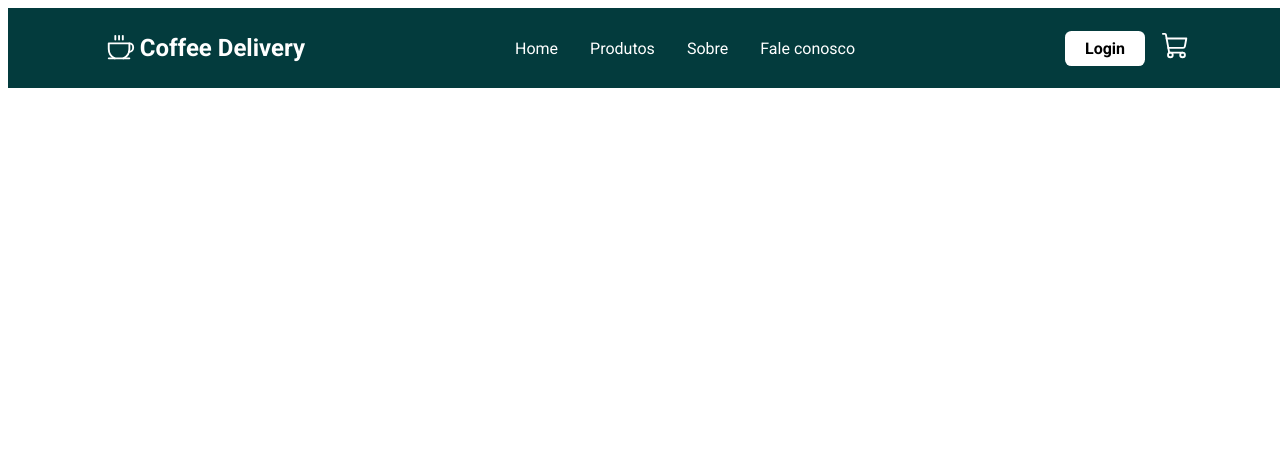
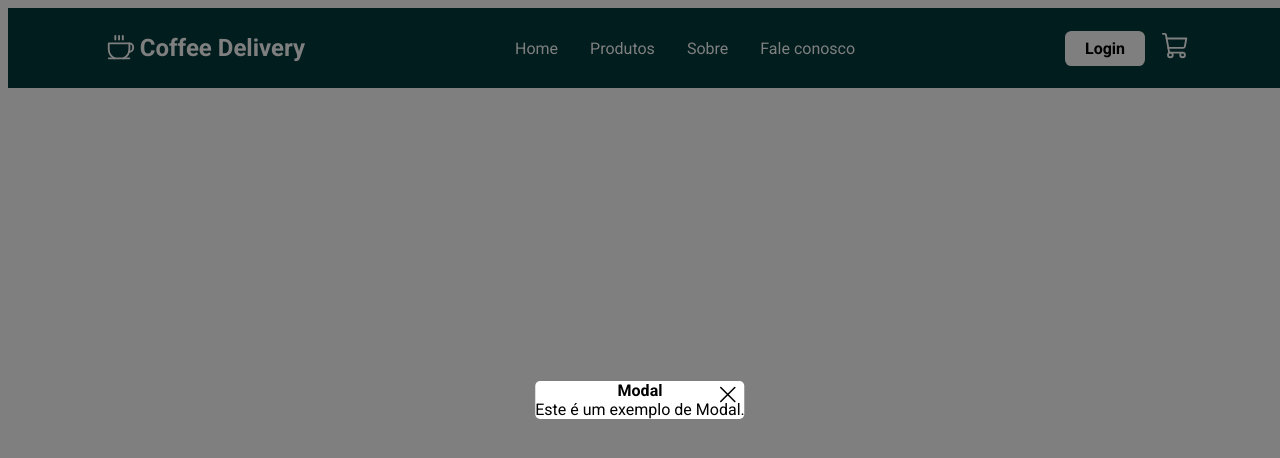
Before and after one commit to Kelvis-fernando/e-commerce, a React (Create React App) app: page / in a window 1280 px wide. Both pictures are taken after a click on the button "Login". Shown: the top 458 px of the page. Built offline with nearby package versions, Linux system fonts and the light colour scheme.

Commit message:
fix(Modal): adjusted the component modal

```diff
--- a/src/components/layout/Modal.tsx
+++ b/src/components/layout/Modal.tsx
@@ -1,20 +1,18 @@
-import { XCircle } from "phosphor-react";
-import { useModal } from "../../hooks/layout/useModal";
-import { ModalContainer, HeaderModal } from "../../styles/layout/modal";
+import React from "react";
+import { ModalContent, ModalWrapper } from "../../styles/layout/modal";
 import { ModalProps } from "../../types/modal";
+import { X } from "phosphor-react";
 
-const Modal = ({ title, message, close, open }: ModalProps) => {
-  const { onClose } = useModal();
+const Modal: React.FC<ModalProps> = ({ isOpen, onClose, children }) => {
+  if (!isOpen) return null;
 
   return (
-    <ModalContainer>
-      <HeaderModal>
-        <XCircle size={32} onClick={() => onClose()} />
-      </HeaderModal>
-
-      <h1>{title}</h1>
-      <p>{message}</p>
-    </ModalContainer>
+    <ModalWrapper isOpen={isOpen}>
+      <ModalContent>
+        <X onClick={onClose} color="#000" size={25} />
+        {children}
+      </ModalContent>
+    </ModalWrapper>
   );
 };
 
--- a/src/components/layout/Navbar.tsx
+++ b/src/components/layout/Navbar.tsx
@@ -2,9 +2,10 @@ import { Header, Logo, Links, Login } from "../../styles/layout/navbar";
 import { ShoppingCart, Coffee } from "phosphor-react";
 import { useModal } from "../../hooks/layout/useModal";
 import { Link } from "react-router-dom";
+import Modal from "./Modal";
 
 const Navbar = () => {
-  const { onOpen } = useModal();
+const {setIsModalOpen, isModalOpen, handleModalClose} =  useModal()
 
   return (
     <Header>
@@ -21,9 +22,13 @@ const Navbar = () => {
         <Link to="/contact">Fale conosco</Link>
       </Links>
       <Login>
-        <button onClick={() => onOpen}>Login</button>
+        <button onClick={() => setIsModalOpen(true)}>Login</button>
         <ShoppingCart size={30} />
       </Login>
+      <Modal isOpen={isModalOpen} onClose={handleModalClose}>
+        <h2>Modal</h2>
+        <p>Este é um exemplo de Modal.</p>
+      </Modal>
     </Header>
   );
 };
--- a/src/hooks/layout/useModal.tsx
+++ b/src/hooks/layout/useModal.tsx
@@ -1,20 +1,15 @@
 import { useState } from "react";
 
 export const useModal = () => {
-  const [isOpen, setIsOpen] = useState<boolean>(false);
+  const [isModalOpen, setIsModalOpen] = useState(false);
 
-  const onClose = () => {
-    setIsOpen(!isOpen);
-  };
-
-  const onOpen = () => {
-    setIsOpen(true);
+  const handleModalClose = () => {
+    setIsModalOpen(false);
   };
 
   return {
-    onClose,
-    isOpen,
-    setIsOpen,
-    onOpen,
+    handleModalClose,
+    isModalOpen,
+    setIsModalOpen,
   };
 };
--- a/src/styles/layout/modal.ts
+++ b/src/styles/layout/modal.ts
@@ -1,27 +1,35 @@
 import styled from "styled-components";
 
-export const ModalContainer = styled.div`
-  position: absolute;
-  z-index: 1000;
-  border-radius: 0.3rem;
-  width: 30vw;
-  height: 50vh;
-  margin-left: auto;
-  margin-right: auto;
+export const ModalWrapper = styled.div<{ isOpen: boolean }>`
+  display: ${({ isOpen }) => (isOpen ? "block" : "none")};
+  position: fixed;
+  top: 0;
   left: 0;
   right: 0;
-  box-shadow: 1px 1px 1px 3px rgba(0, 0, 0, 0.2);
+  bottom: 0;
+  background-color: rgba(0, 0, 0, 0.5);
+  z-index: 999;
+`;
 
-  h1 {
-    font-size: 1.5rem;
+export const ModalContent = styled.div`
+  position: absolute;
+  top: 50%;
+  left: 50%;
+  transform: translate(-50%, -50%);
+  background-color: #fff;
+  padding: 20px;
+  border-radius: 0.3rem;
+  color: #000;
+  display: flex;
+  flex-direction: column;
+  align-items: center;
+  justify-content: center;
+
+  svg {
+    cursor: pointer;
+    position: absolute;
+    top: 2%;
+    right: 2%;
+    font-weight: bold;
   }
 `;
-
-export const HeaderModal = styled.header`
-  position: absolute;
-  right: 0;
-
-  &:hover {
-    color: #999;
-  }
-`;
```
Also changed, not shown: src/types/modal.ts (+5 -4 lines).
